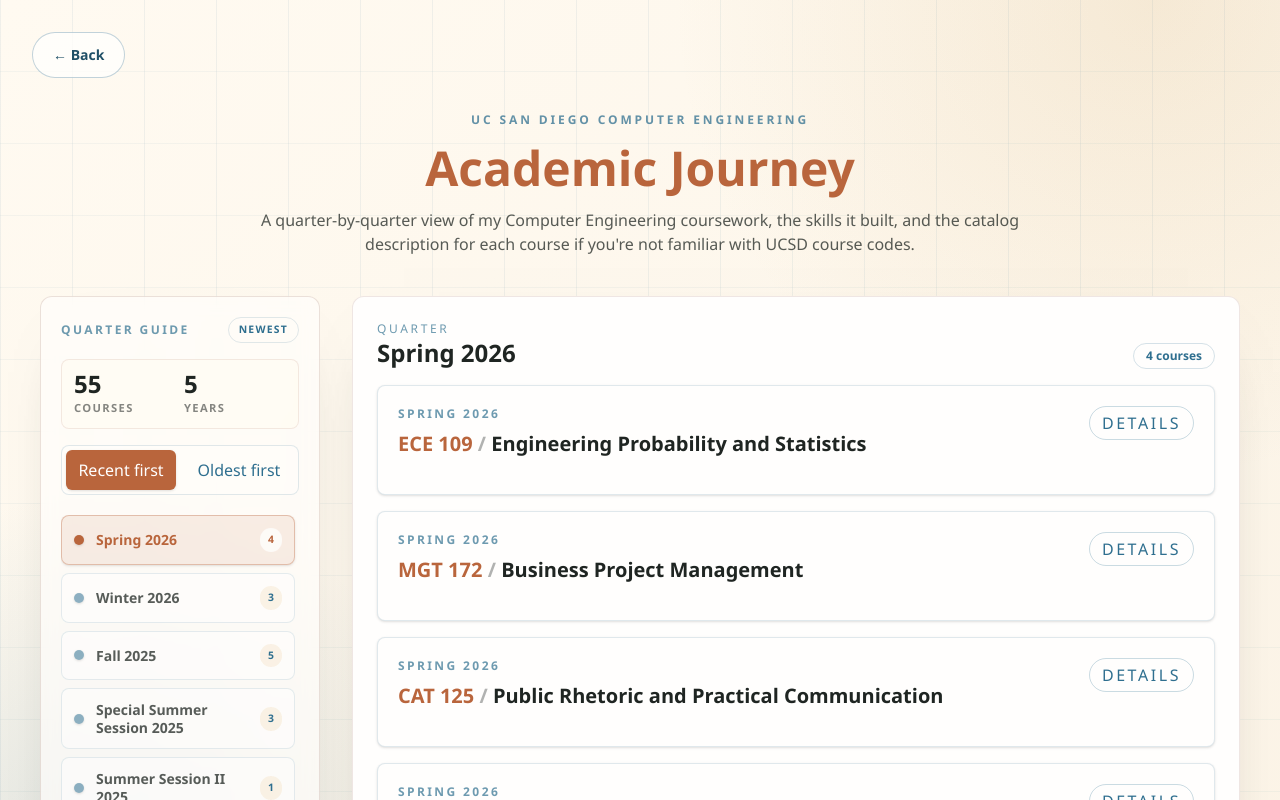
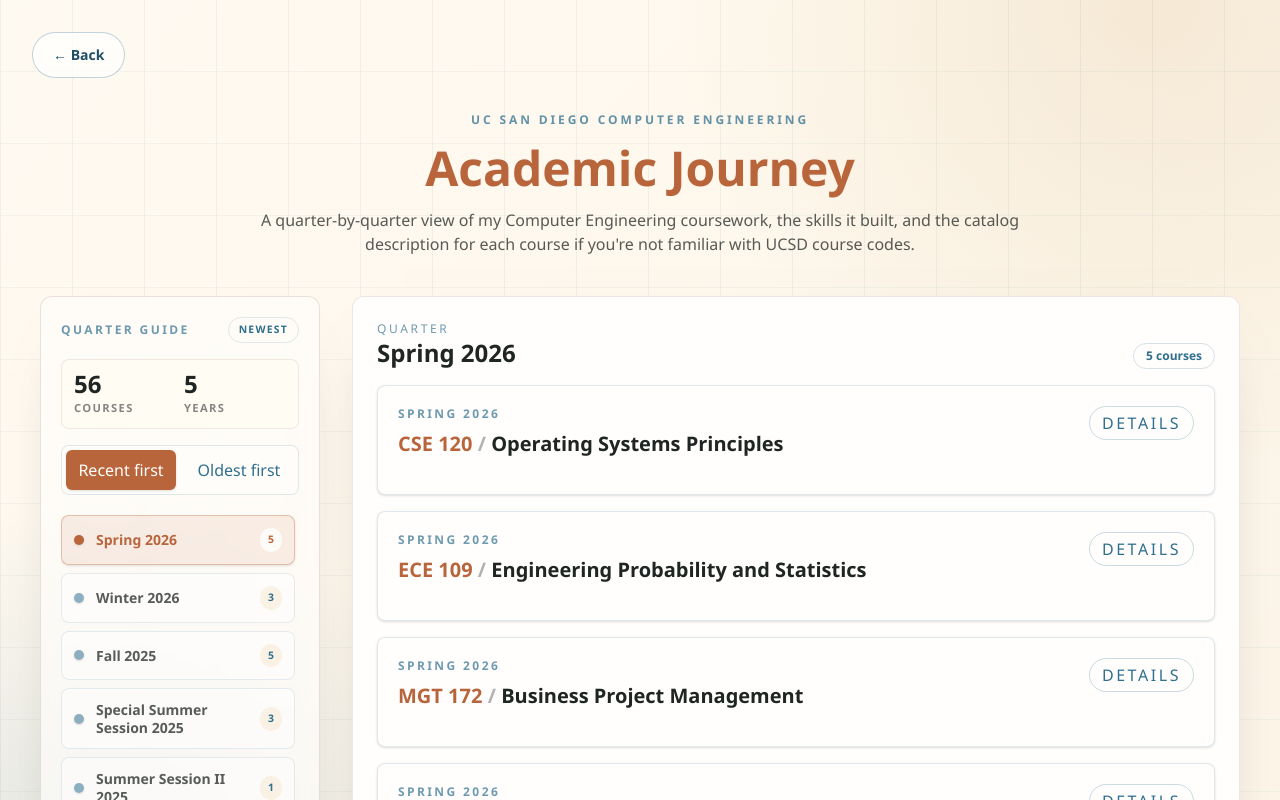
Before and after one commit to acjeter/acjeter.github.io, a React (Vite) app: page /courses in a window 1280 px wide. Shown: the top 800 px of the page. Built offline with nearby package versions, Linux system fonts and the light colour scheme.

Commit message:
Updated CSE 120 course listing and certain references on homepage.

```diff
--- a/src/data/academics.ts
+++ b/src/data/academics.ts
@@ -498,6 +498,13 @@
     year: '2026',
     courses: [
       {
+        code: 'CSE 120',
+        title: 'Operating Systems Principles',
+        summary: 'Introduces operating systems concepts, including processes, synchronization, scheduling, memory management, virtual memory, file systems, and protection. May be coscheduled with CSE 220.',
+        skillIds: ['operating-systems', 'synchronization', 'memory-management', 'file-systems', 'problem-solving'],
+        sourceUrl: catalog.cse2025,
+      },
+      {
         code: 'ECE 109',
         title: 'Engineering Probability and Statistics',
         summary: 'Axioms of probability, conditional probability, theorem of total probability, random variables, densities, expected values, characteristic functions, transformation of random variables, central limit theorem. Random number generation, engineering reliability, elements of estimation, random sampling, sampling distributions, tests for hypothesis.',
--- a/src/data/skills.ts
+++ b/src/data/skills.ts
@@ -73,6 +73,10 @@
   { id: 'matlab', label: 'MATLAB', category: 'programming', summary: 'I use MATLAB for numerical work and engineering computation in ECE coursework.' },
   { id: 'algorithms', label: 'Algorithms', category: 'systems', summary: 'I have practiced complexity analysis, graph algorithms, recurrence reasoning, and optimization.' },
   { id: 'data-structures', label: 'Data Structures', category: 'systems', summary: 'I have implemented and analyzed Java and C++ structures, ADTs, trees, hashing, and queues.' },
+  { id: 'operating-systems', label: 'Operating Systems', category: 'systems', summary: 'I have studied process execution, scheduling, protection, and the core abstractions that organize operating system behavior.' },
+  { id: 'synchronization', label: 'Synchronization', category: 'systems', summary: 'I have worked with concurrency control, coordination between threads or processes, and the reasoning needed to avoid race conditions.' },
+  { id: 'memory-management', label: 'Memory Management', category: 'systems', summary: 'I have studied memory organization, virtual memory, allocation behavior, and the tradeoffs involved in managing protected address spaces.' },
+  { id: 'file-systems', label: 'File Systems', category: 'systems', summary: 'I have studied how storage is organized through files, directories, metadata, inodes, and protected access patterns.' },
   { id: 'probability', label: 'Probability', category: 'systems', summary: 'I use probability axioms, conditional probability, random variables, and distributions to reason about engineering uncertainty.' },
   { id: 'statistics', label: 'Statistics', category: 'systems', summary: 'I use estimation, sampling distributions, and hypothesis testing to interpret engineering data.' },
   { id: 'computer-architecture', label: 'Computer Architecture', category: 'hardware', summary: 'I have studied processor organization, memory hierarchy, ISA design, and datapaths.' },
--- a/src/pages/Home.tsx
+++ b/src/pages/Home.tsx
@@ -160,7 +160,7 @@
                         Andrew Jeter
                     </h1>
                     <p className="mt-7 max-w-2xl font-display text-2xl leading-snug text-text-muted md:text-3xl">
-                        Computer Engineering senior at UC San Diego interested in creating dependable systems software, hardware-conscious engineering, and the technical decisions that make software trustworthy.
+                        Recently graduated with a B.S. in Computer Engineering from UC San Diego. I'm interested in creating dependable systems software and the technical decisions building trustworthy software.
                     </p>
 
                     <div className="mt-8 flex flex-wrap gap-3">
@@ -173,8 +173,8 @@
 
                     <div className="mt-8 flex flex-wrap gap-3">
                         <Badge tone="cool">UC San Diego</Badge>
-                        <Badge tone="warm">Raytheon Summer 2026</Badge>
-                        <Badge tone="natural">Phoenix-based next chapter</Badge>
+                        <Badge tone="warm">Incoming @ Raytheon</Badge>
+                        <Badge tone="natural">Mesa, AZ</Badge>
                     </div>
                 </motion.div>
 
@@ -277,7 +277,7 @@
                 <div className="grid gap-8 md:grid-cols-[0.7fr_0.3fr] md:items-end">
                     <SectionHeading eyebrow="Featured work" title="Selected work, with context." />
                     <p className="body-copy">
-                        A few projects that show how I think across interfaces, mixed reality, architecture, and verification.
+                        A few projects that show how I think across interfaces, people, mixed reality, architecture, and verification.
                     </p>
                 </div>
                 <div className="mt-10 grid gap-5 md:grid-cols-[1.15fr_0.85fr]">
```
